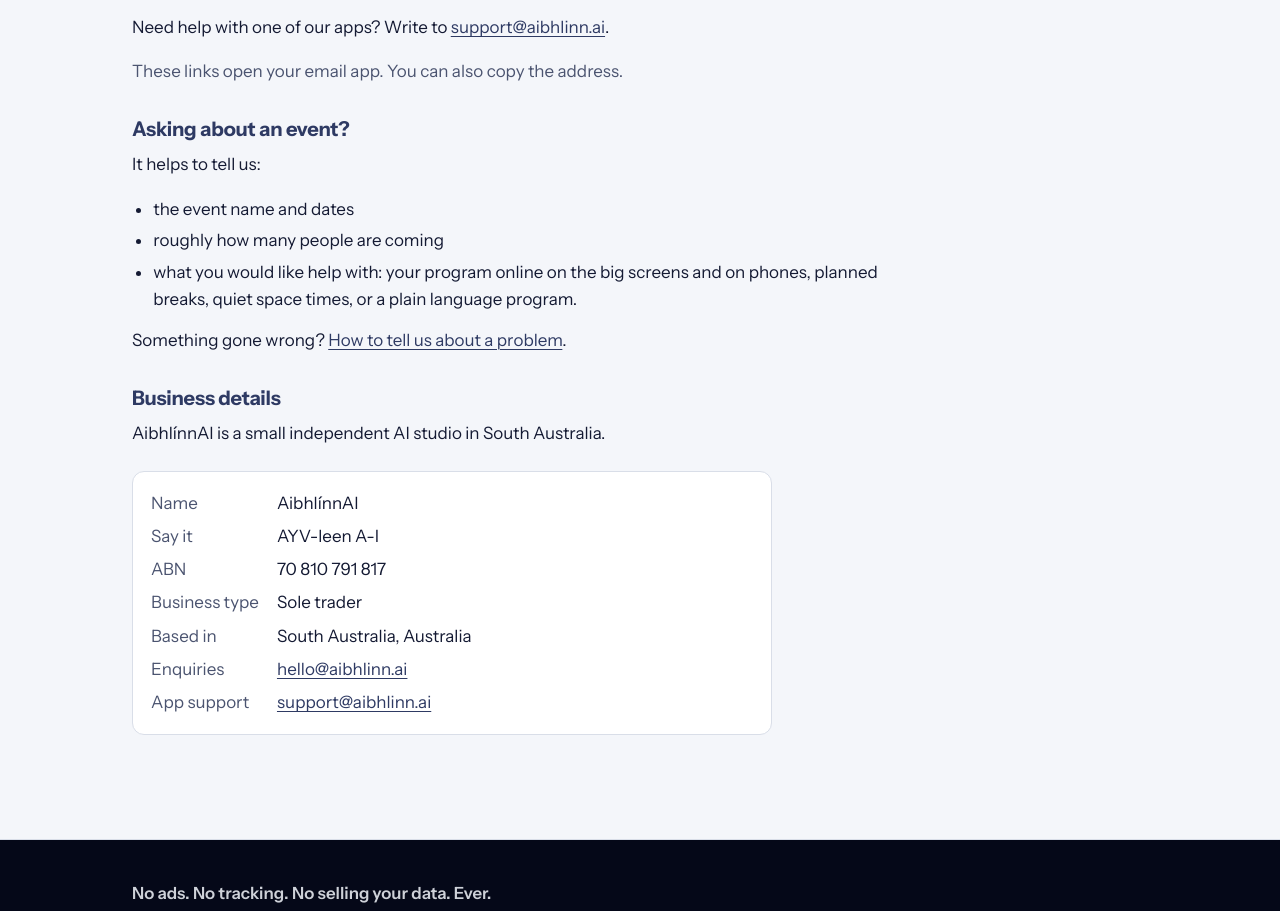
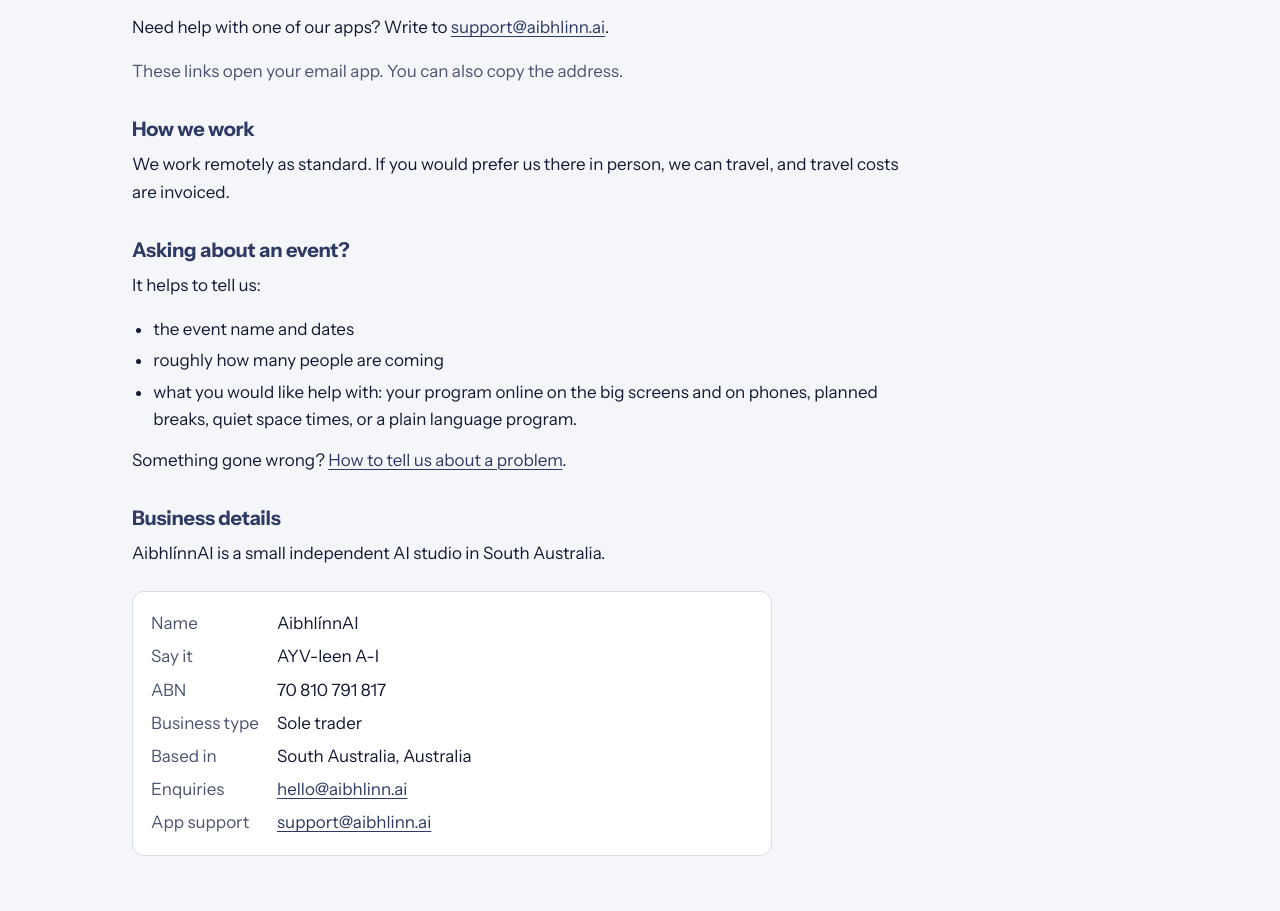
Before and after one commit to AibhlinnAI/aibhlinn.ai, a plain HTML site: page index.html in a window 1280 px wide. Shown: the part 5083-5994 px from the top of the page. Drawn offline with Linux system fonts and the light colour scheme.

Commit message:
Contact: say how we work
"We work remotely as standard. If you would prefer us there in person,
we can travel, and travel costs are invoiced." From the owner,
22 Nov 2026. It answers a question the audit raised: nothing on the
site said whether the work is remote or in person.

Co-Authored-By: Claude Fable 5.2 <noreply@anthropic.com>

```diff
--- a/index.html
+++ b/index.html
@@ -339,6 +339,10 @@
       <p class="muted">These links open your email app. You can also copy
       the address.</p>
 
+      <h3>How we work</h3>
+      <p>We work remotely as standard. If you would prefer us there in
+      person, we can travel, and travel costs are invoiced.</p>
+
       <h3>Asking about an event?</h3>
       <p>It helps to tell us:</p>
       <ul class="card-list">
```
